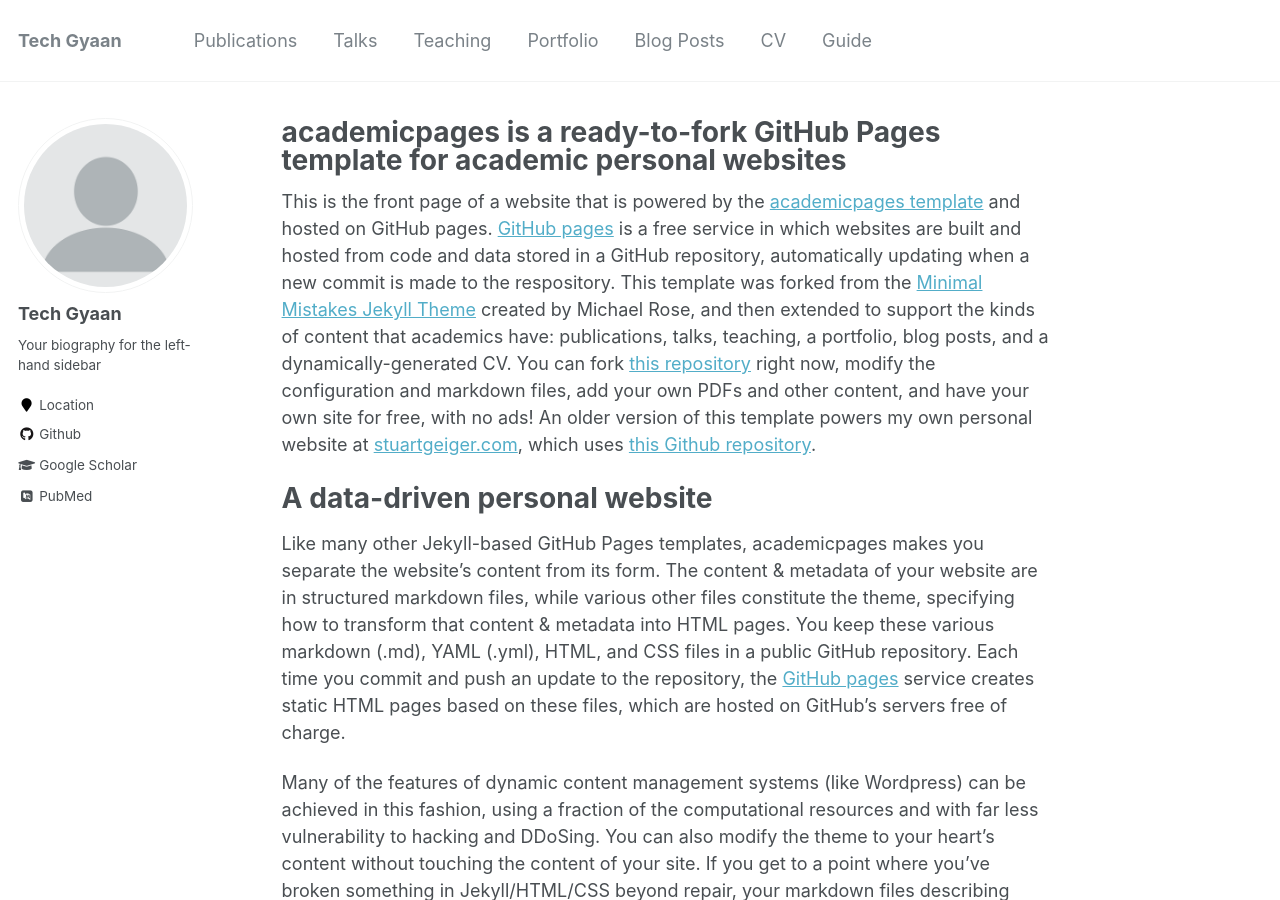
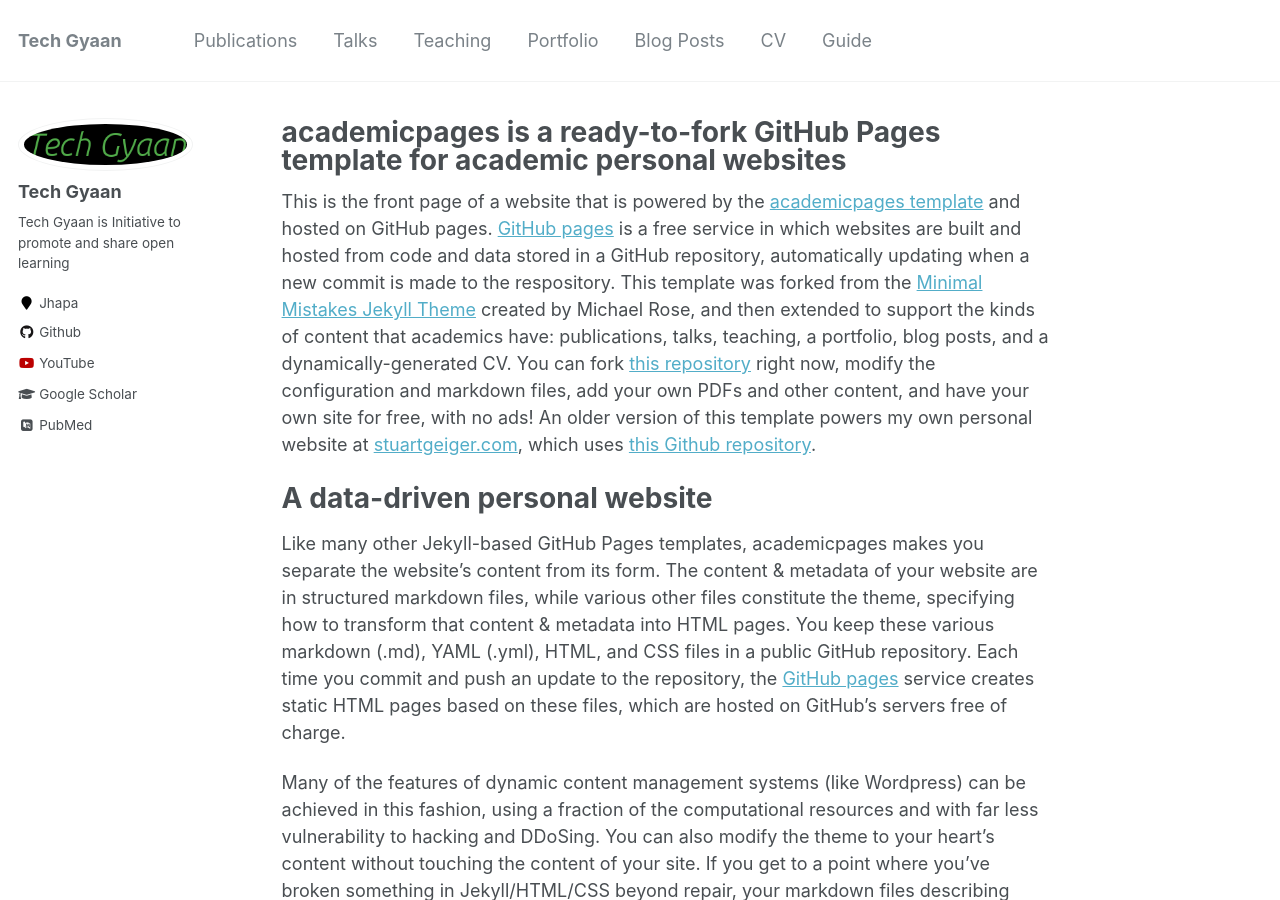
Before and after one commit to Tech-Gyaan/Tech-Gyaan.github.io, a Jekyll site: the page built from _pages/about.md, in a window 1280 px wide and 900 px high. Built offline with Jekyll 4.4.1, drawn with Linux system fonts in a browser that asks for light colours; some web fonts are replaced.

Commit message:
updated commit

```diff
--- a/_config.yml
+++ b/_config.yml
@@ -81,9 +81,9 @@ analytics:
 # Site Author
 author:
   name             : "Tech Gyaan"
-  avatar           : "profile.png"
-  bio              : "Your biography for the left-hand sidebar"
-  location         : "Location"
+  avatar           : "Tech Gyaan.png"
+  bio              : "Tech Gyaan is Initiative to promote and share open learning"
+  location         : "Jhapa"
   employer         :
   pubmed           : "https://www.ncbi.nlm.nih.gov/pubmed/?term=john+snow"
   googlescholar    : ""
@@ -113,7 +113,7 @@ author:
   vine             :
   weibo            :
   xing             :
-  youtube          :
+  youtube          : "https://www.youtube.com/channel/UCEFD_56D0WO41N-PJ3iW1fw"
   wikipedia        :
 
 
```
Also changed, not shown: images/Tech Gyaan.png (added).
